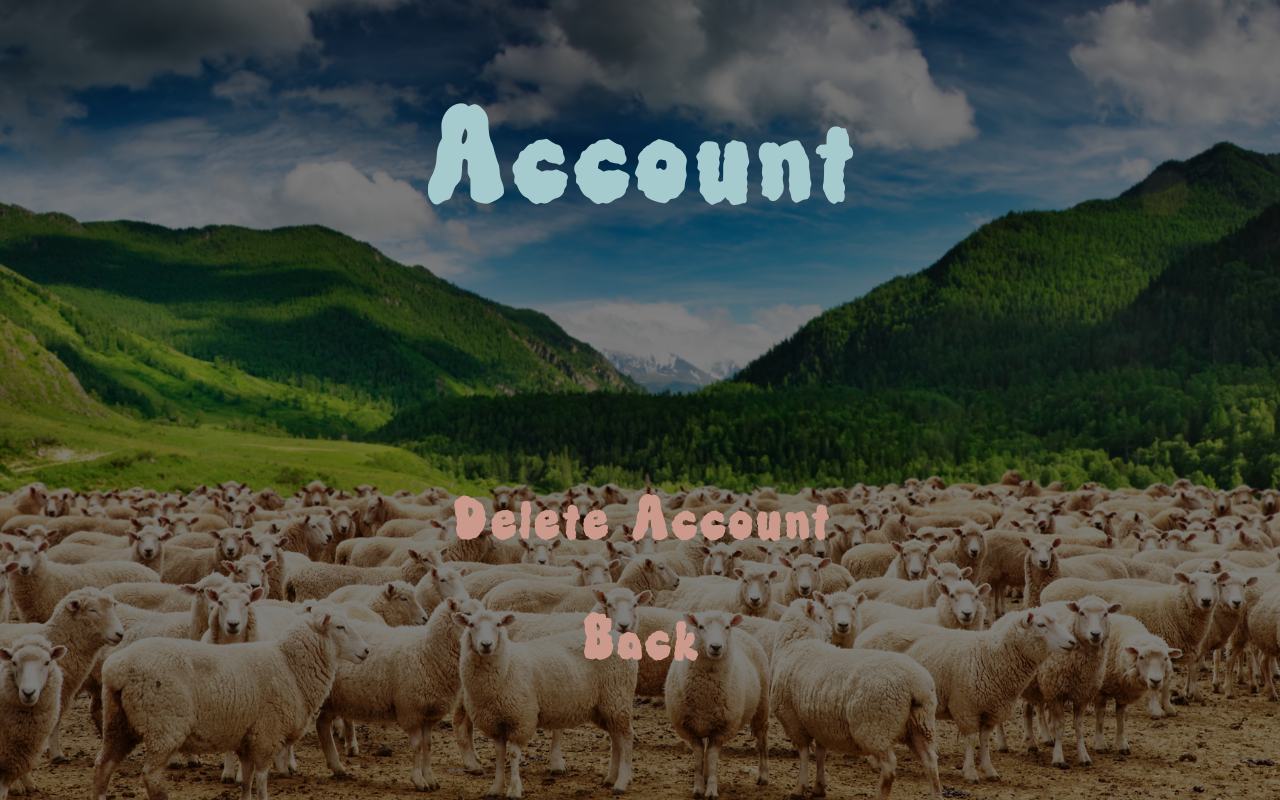
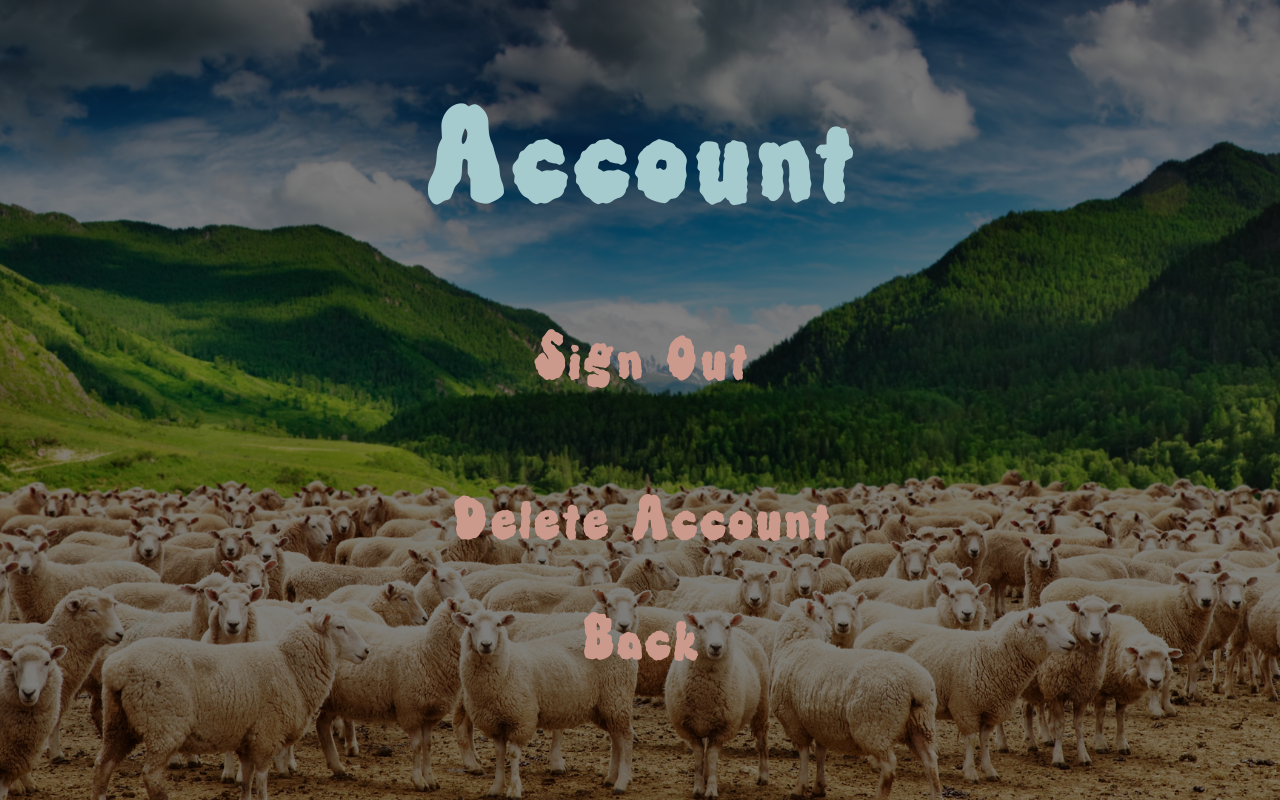
Before and after one commit to COMPX527-2023-HerdMentality/HerdMentality, a Vue app: page /account in a window 1280 px wide. Built offline with nearby package versions, Linux system fonts and the light colour scheme.

Commit message:
added non-functional signout button to account page

```diff
--- a/src/components/Account.vue
+++ b/src/components/Account.vue
@@ -2,6 +2,7 @@
     <div class="Myapp_account">
         <h1 class="header_account">Account</h1>
 
+        <input id="signout_account" type="button" value="Sign Out">
         <input id="delete_account" type="button" value="Delete Account">
         <router-link to="/"><input id="back_account" type="button" value="Back"></router-link>
 
@@ -32,6 +33,25 @@ z-index: 1; /* Ensure the header appears in front of the images */
 font-family: sheepFont;
 font-size: 130pt;
 color: #A6CBCE;
+}
+
+#signout_account {
+    text-align: center;
+position: absolute; /* Position the header absolutely within the .Myapp container */
+top: 45%; /* Center vertically */
+left: 50%; /* Center horizontally */
+transform: translate(-50%, -50%); /*Center the header perfectly*/
+font-family: sheepFont;
+font-size: 60pt;
+z-index: 1;
+background: transparent;
+border: none;
+color: #cc998d;
+}
+
+#signout_account:hover {
+    font-size: 80pt;
+    color: #DC816C;
 }
 
 #delete_account {
```
